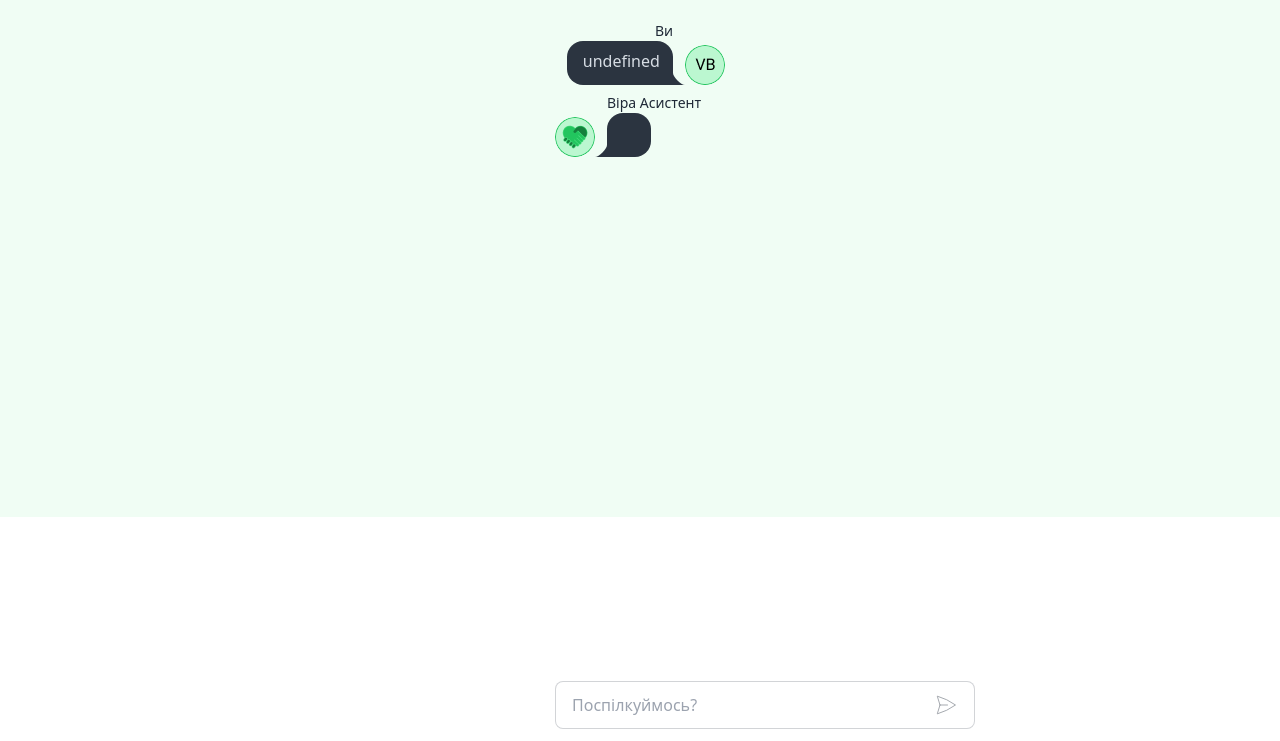
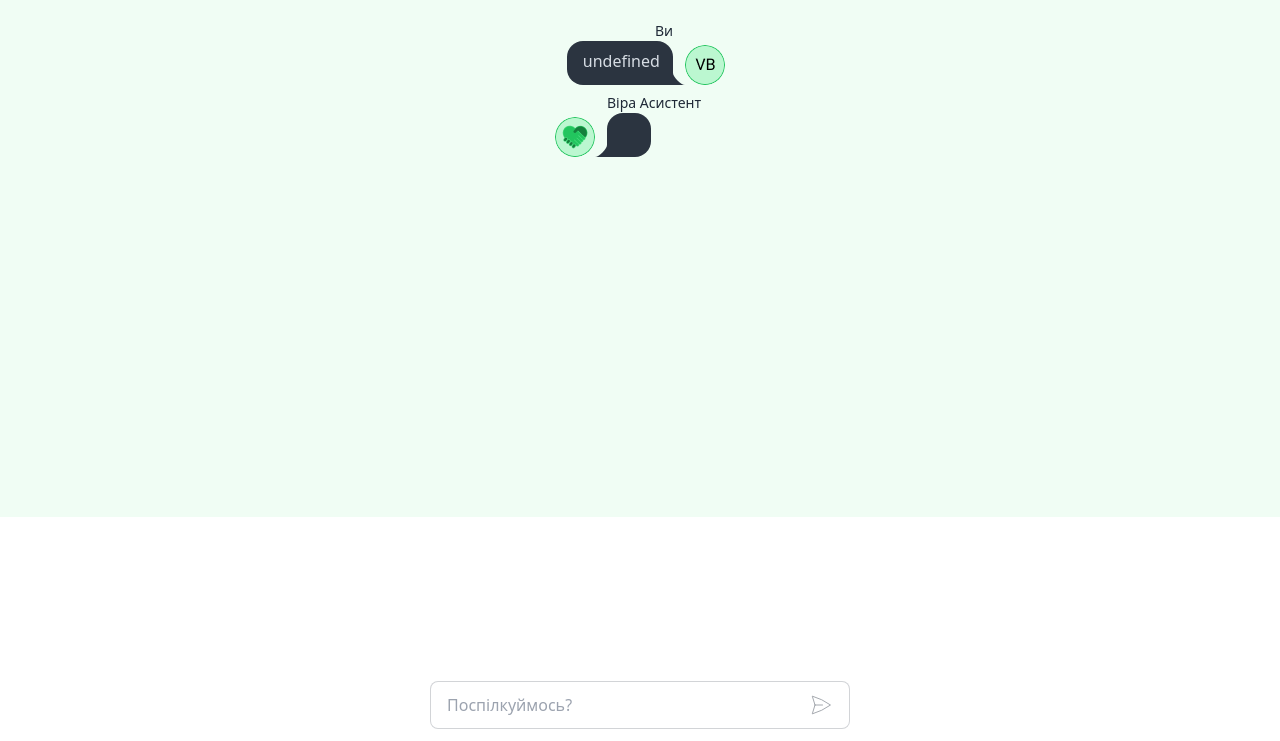
Before and after one commit to WebUraXalys/sapka-front, a website with bundled scripts: page src/chat.html in a window 1280 px wide. Shown: the part 59-800 px from the top of the page. Built offline with nearby package versions, Linux system fonts and the light colour scheme; no server answers; files whose address does not match are found by name.

Commit message:
centered chat

```diff
--- a/src/chat.html
+++ b/src/chat.html
@@ -149,7 +149,7 @@
 
         </div>
 
-        <label class="input input-bordered flex items-center w-[440px] kg:w-[420px] md:w-[400px] sm:w-[330px] fixed bottom-3" x-data="{query: ''}">
+        <label class="inset-x-0 mx-auto input input-bordered flex items-center w-[440px] kg:w-[420px] md:w-[400px] sm:w-[330px] fixed bottom-3" x-data="{query: ''}">
             <input type="text" class="grow" placeholder="Поспілкуймось?" x-model="query"
                 @keydown.enter="$store.wschat.button_state.disable ? null : $store.wschat.messages.messages.push({role: 'user', text: query}); $store.wschat.socket.send(JSON.stringify({role: 'user', text: query})); query = ''" />
             <button x-bind:disabled="$store.wschat.button_state.disable"
```
Also changed, not shown: src/auth/user.html (+1 -1 lines).
